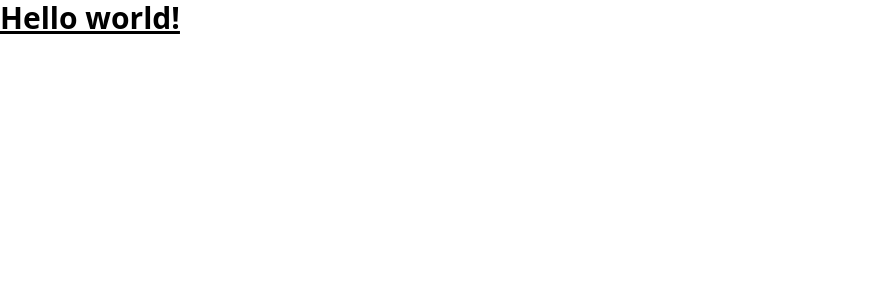
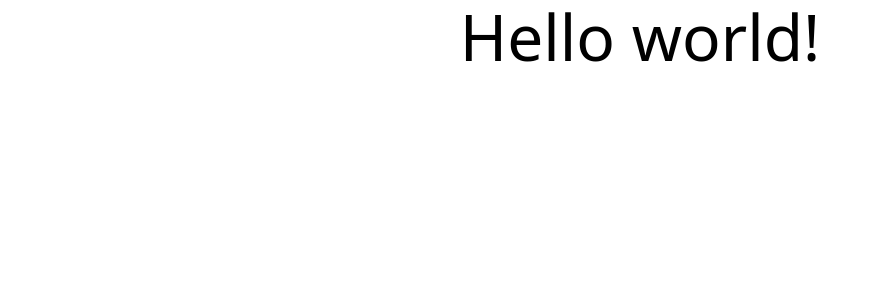
Before and after one commit to cheulong/nextjs-boilerplates-tailwind, a Next.js app: page / in a window 1280 px wide. Shown: the top 300 px of the page, without its empty margins (0-879 px from the left). Built offline with nearby package versions, Linux system fonts and the light colour scheme.

Commit message:
add absolute path

```diff
--- a/pages/index.tsx
+++ b/pages/index.tsx
@@ -1,10 +1,11 @@
 import type { NextPage } from 'next';
 import Head from 'next/head';
 import Image from 'next/image';
-import styles from '../styles/Home.module.css';
+import styles from '@/styles/Home.module.css';
 
 const Home: NextPage = () => {
-  return <h1 className="text-3xl font-bold underline">Hello world!</h1>;
+  // return <h1 className="text-3xl font-bold underline">Hello world!</h1>;
+  return <h1 className={styles.title}>Hello world!</h1>;
 };
 
 export default Home;
--- a/tsconfig.json
+++ b/tsconfig.json
@@ -1,5 +1,9 @@
 {
   "compilerOptions": {
+    "baseUrl": ".",
+    "paths": {
+      "@/styles/*": ["/styles/*"]
+    },
     "target": "es5",
     "lib": ["dom", "dom.iterable", "esnext"],
     "allowJs": true,
```
